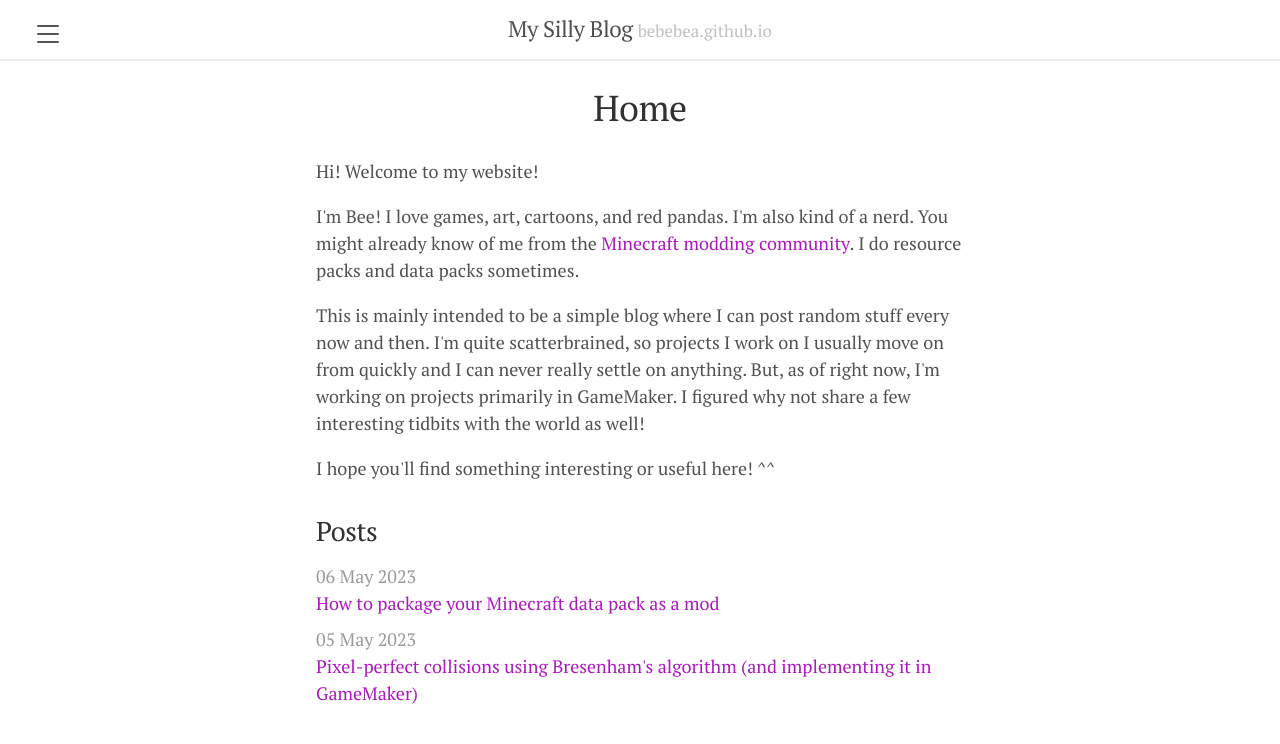
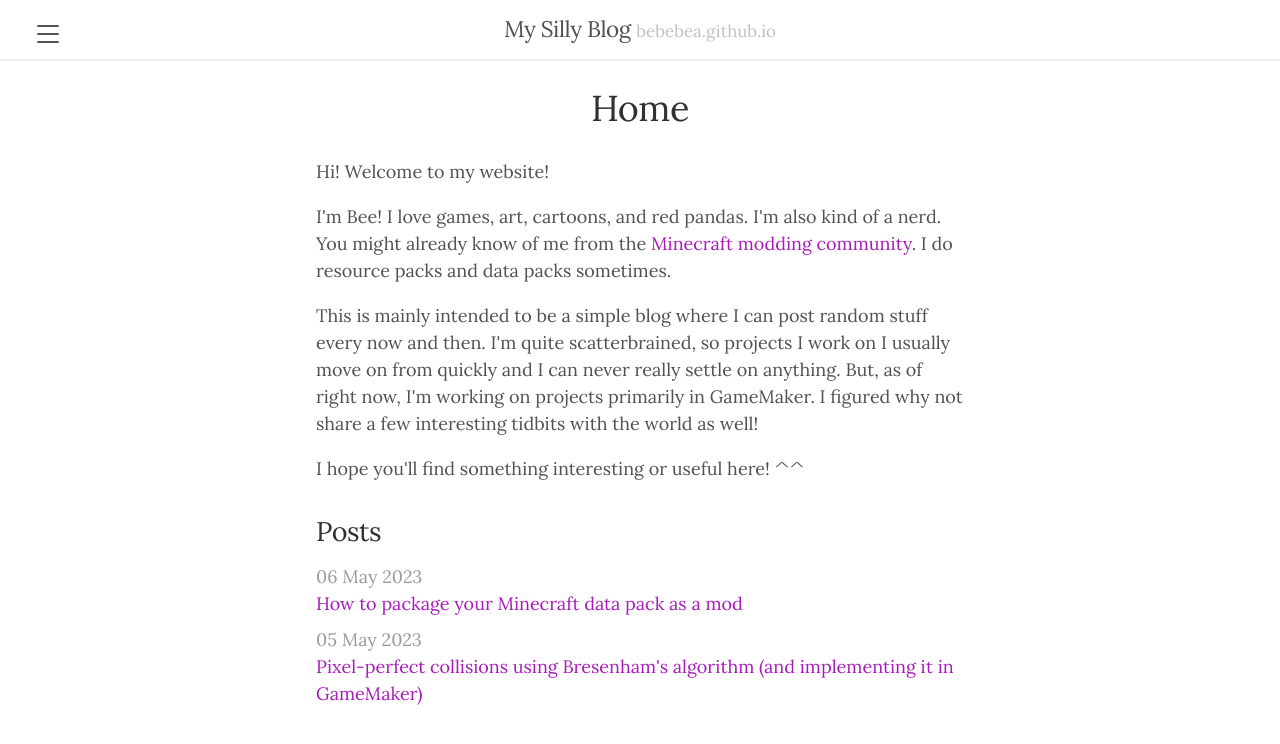
Before and after one commit to bebebea/bebebea.github.io, a Jekyll site: the page built from index.html, in a window 1280 px wide. Shown: the top 744 px of the page. Built offline with Jekyll 4.4.1, drawn with Linux system fonts in a browser that asks for light colours; the list of posts is cut into pages by our own code.

Commit message:
Update lanyon.css

```diff
--- a/public/css/lanyon.css
+++ b/public/css/lanyon.css
@@ -41,12 +41,12 @@ body {
 }
 
 html {
-  font-family: "PT Serif", Georgia, "Times New Roman", serif;
+  font-family: "Lora", "PT Serif", Georgia, "Times New Roman", serif;
   font-size: 18px;
 }
 
 h1, h2, h3, h4, h5, h6 {
-  font-family: "PT Serif", Georgia, "Times New Roman", serif;
+  font-family: "Lora", "PT Serif", Georgia, "Times New Roman", serif;
   font-weight: 400;
   color: #313131;
   letter-spacing: -.025rem;
@@ -150,7 +150,7 @@ h1, h2, h3, h4, h5, h6 {
   width: 14rem;
   visibility: hidden;
   overflow-y: auto;
-  font-family: "PT Sans", Helvetica, Arial, sans-serif;
+  font-family: "Lora", "PT Sans", Helvetica, Arial, sans-serif;
   font-size: .875rem; /* 15px */
   color: rgba(255,255,255,.6);
   background-color: #202020;
@@ -379,7 +379,7 @@ a.sidebar-nav-item:focus {
   overflow: hidden; /* clearfix */
   margin-left: -1rem;
   margin-right: -1rem;
-  font-family: "PT Sans", Helvetica, Arial, sans-serif;
+  font-family: "Lora", "PT Sans", Helvetica, Arial, sans-serif;
   color: #ccc;
   text-align: center;
 }
```
